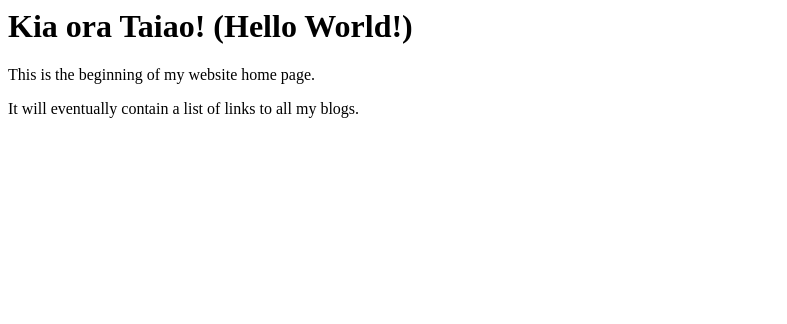
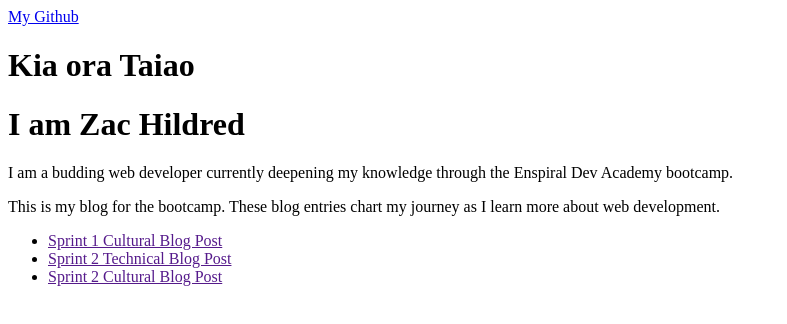
Before and after one commit to zhildred/zhildred.github.io, a plain HTML site: page index.html in a window 1280 px wide. Shown: the whole page, without its empty margins (0-787 px from the left). Drawn offline with Linux system fonts and the light colour scheme.

Commit message:
Add basic html to index page

```diff
--- a/index.html
+++ b/index.html
@@ -1,9 +1,36 @@
 <html>
   <head>
-    <title>My blog</title>
+    <title>Zac's Dev Academy Blog</title>
+    <link href="styles/main.css" rel="stylesheet" type="text/css" />
+  </head>
   <body>
-    <h1>Kia ora Taiao! (Hello World!)</h1>
-    <p> This is the beginning of my website home page.</p>
-    <p> It will eventually contain a list of links to all my blogs. </p>
+    <header>
+      <a href="https://github.com/zhildred">My Github</a>
+    </header>
+    <main>
+      <div>
+        <h1>Kia ora Taiao</h1>
+        <h1>I am Zac Hildred</h1>
+      </div>
+      <div>
+        <p>
+          I am a budding web developer currently deepening my knowledge through
+          the Enspiral Dev Academy bootcamp.
+        </p>
+        <p>
+          This is my blog for the bootcamp. These blog entries chart my journey
+          as I learn more about web development.
+        </p>
+      </div>
+    </main>
+    <div>
+      <nav>
+        <ul>
+          <li><a href="">Sprint 1 Cultural Blog Post</a></li>
+          <li><a href="">Sprint 2 Technical Blog Post</a></li>
+          <li><a href="">Sprint 2 Cultural Blog Post</a></li>
+        </ul>
+      </nav>
+    </div>
   </body>
 </html>
```
